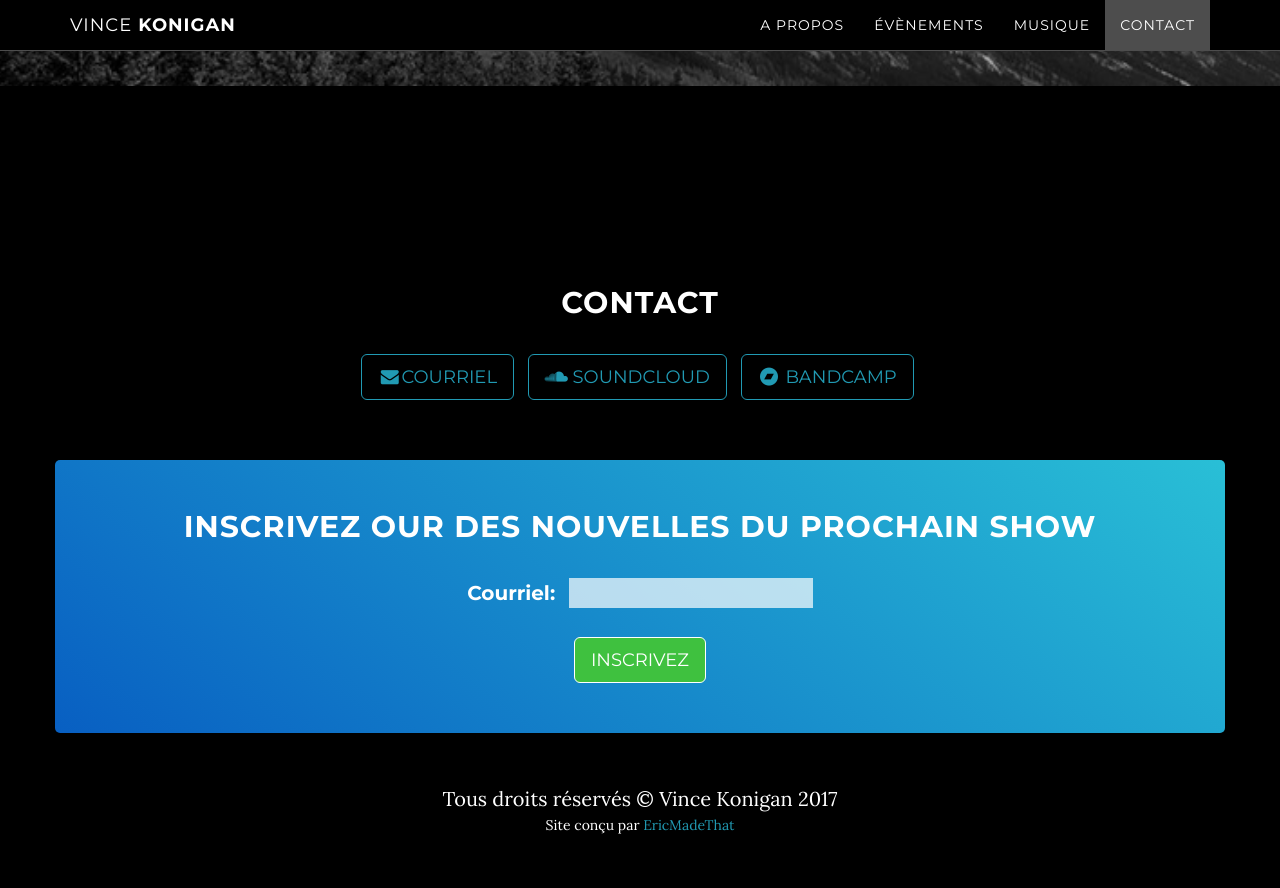
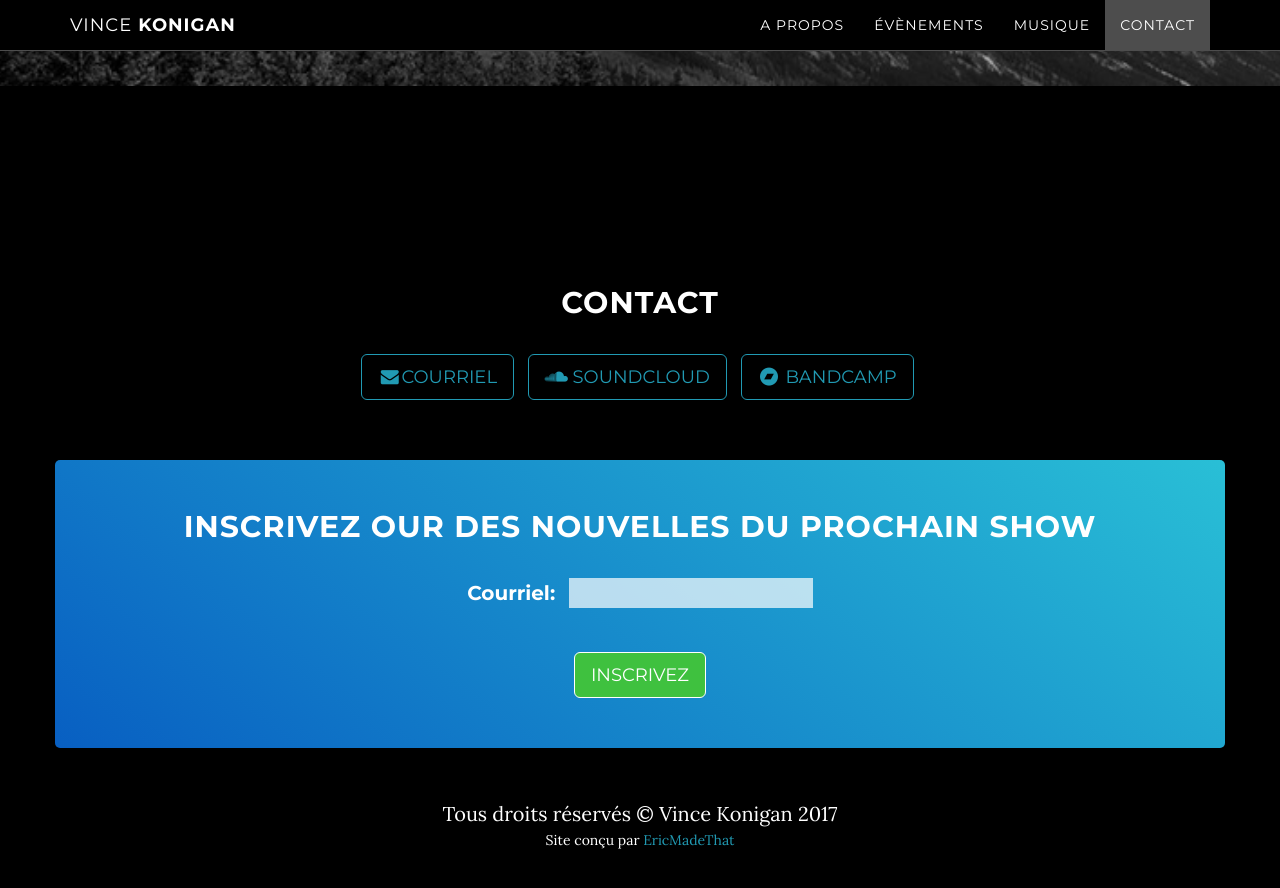
Before and after one commit to ericmadethat/vincekonigan, a Jekyll site: the page built from index.html, in a window 1280 px wide and 900 px high, scrolled down 3497 px. Shown: the top 888 px of the window. Built offline with Jekyll 4.4.1, drawn with Linux system fonts in a browser that asks for light colours.

Commit message:
Update css button

```diff
--- a/_includes/css/grayscale.css
+++ b/_includes/css/grayscale.css
@@ -394,6 +394,7 @@ input#mce-EMAIL {
     border: 1px solid white;
     color: white;
     background-color: #3fc13f;
+    margin-top: 15px;
 }
 .poster {
     width: 86%;
```
